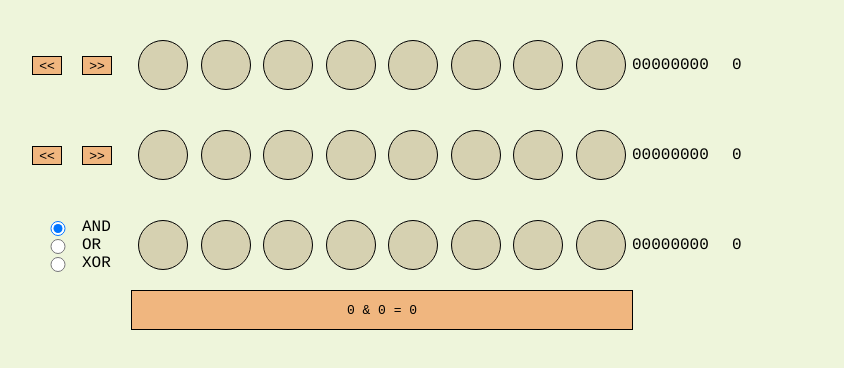
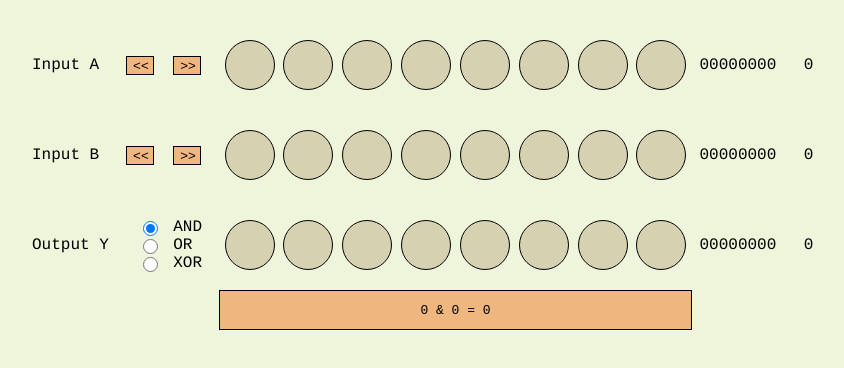
Before and after one commit to zrottman/js_playground, a plain HTML site: page 03_bitwise-operations/index.html in a window 1280 px wide. Shown: the whole page, without its empty margins (208-1052 px from the left). Drawn offline with Linux system fonts and the light colour scheme.

Commit message:
Add row titles to specify input and output bytes

```diff
--- a/03_bitwise-operations/resources/index.js
+++ b/03_bitwise-operations/resources/index.js
@@ -1,8 +1,9 @@
 class Byte {
 
-  constructor(name) {
+  constructor(name, displayText) {
     this.binArr = new Array(8).fill(0); // -> [0, 0, 0, 0, 0, 0, 0, 0]
     this.name = name;
+    this.displayText = displayText;
 
     this.draw();
     this.render();
@@ -32,12 +33,19 @@ class Byte {
     const self = this;
     const containerDiv = document.getElementById("container");
 
+    this.drawRowNameDiv(containerDiv);
     this.drawOperatorsDiv(self, containerDiv);
     this.drawByteDiv(self, containerDiv);
     this.drawBinDiv(containerDiv);
     this.drawIntDiv(containerDiv);
   }
 
+  drawRowNameDiv(containerDiv) {
+    this.rowNameDiv = document.createElement("div");
+    this.rowNameDiv.classList.add("row-name");
+    this.rowNameDiv.textContent = this.displayText;
+    containerDiv.appendChild(this.rowNameDiv);
+  }
 
   drawBinDiv(containerDiv) {
     // Draw binary div
@@ -66,8 +74,8 @@ class Byte {
 
 
 class InputByte extends Byte {
-  constructor(name) {
-    super(name);
+  constructor(name, displayText) {
+    super(name, displayText);
     this.observers = [];
   }
 
@@ -151,8 +159,8 @@ class InputByte extends Byte {
 
 
 class OutputByte extends Byte {
-  constructor(name, inputByteA, inputByteB) {
-    super(name);
+  constructor(name, displayText, inputByteA, inputByteB) {
+    super(name, displayText);
     this.inputByteA = inputByteA;
     this.inputByteB = inputByteB;
     this.update();
@@ -223,9 +231,9 @@ class OutputByte extends Byte {
 }
 
 
-let byteA = new InputByte("byte-a");
-let byteB = new InputByte("byte-b");
-let byteY = new OutputByte("byte-y", byteA, byteB);
+let byteA = new InputByte("byte-a", "Input A");
+let byteB = new InputByte("byte-b", "Input B");
+let byteY = new OutputByte("byte-y", "Output Y", byteA, byteB);
 
 byteA.attach(byteY);
 byteB.attach(byteY);
--- a/03_bitwise-operations/resources/style.css
+++ b/03_bitwise-operations/resources/style.css
@@ -21,7 +21,7 @@ body {
   width: 800px;
   margin: 20px auto;
   display: grid;
-  grid-template-columns: 1fr 5fr 1fr 1fr;
+  grid-template-columns: 1fr 1fr 5fr 1fr .5fr;
   align-items: center;
   justify-content: left;
 }
@@ -39,6 +39,10 @@ body {
   border: 1px solid var(--border-color);
   background: var(--bit-off-color);
   border-radius: 25px;
+}
+
+.binary, .integer {
+  text-align: center;
 }
 
 .bit.toggle {
@@ -63,7 +67,7 @@ body {
 }
 
 #output {
-  grid-column: 2;
+  grid-column: 3;
   grid-row: 4;
   justify-self: center;
   text-align: center;
```
